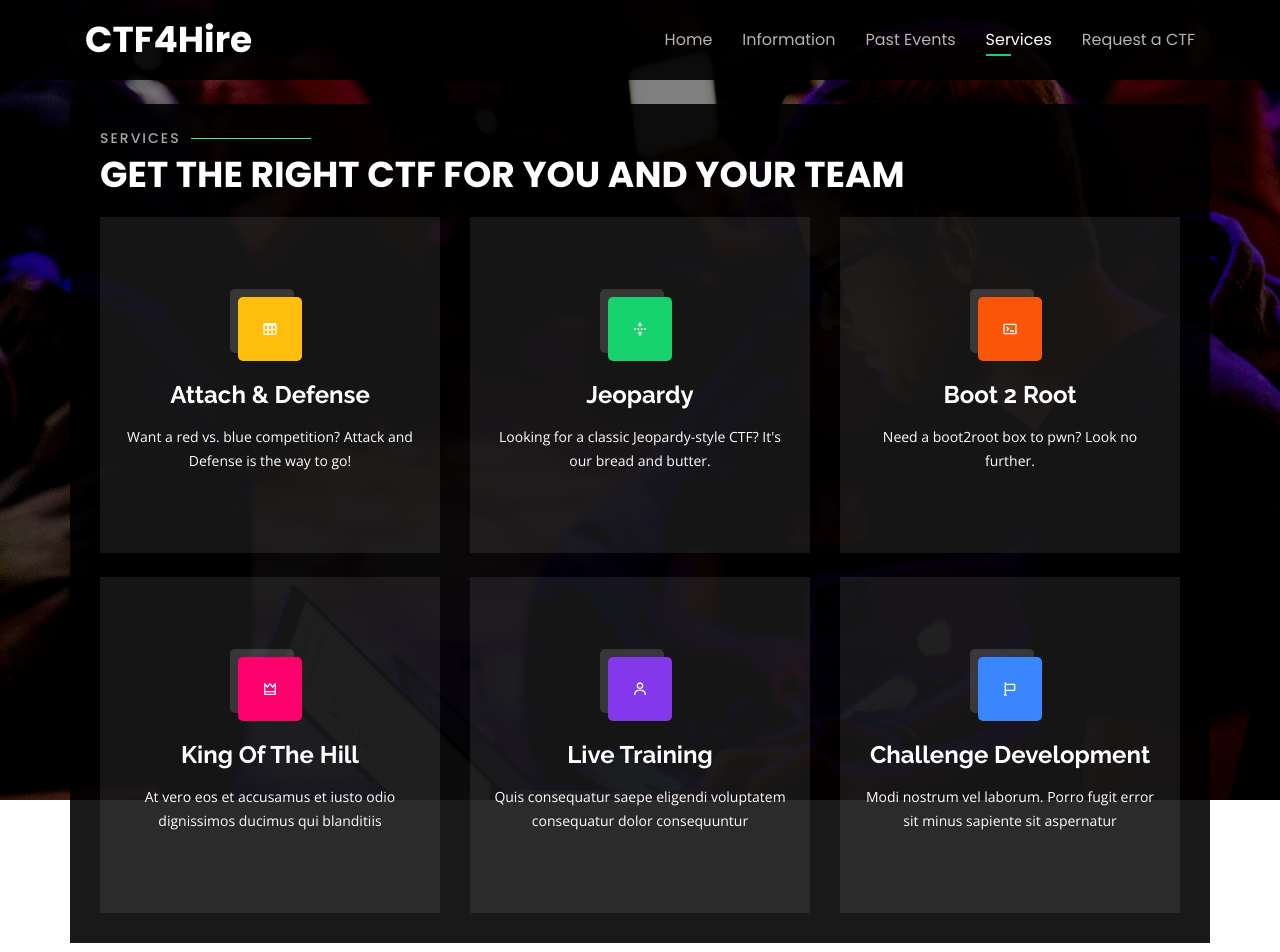
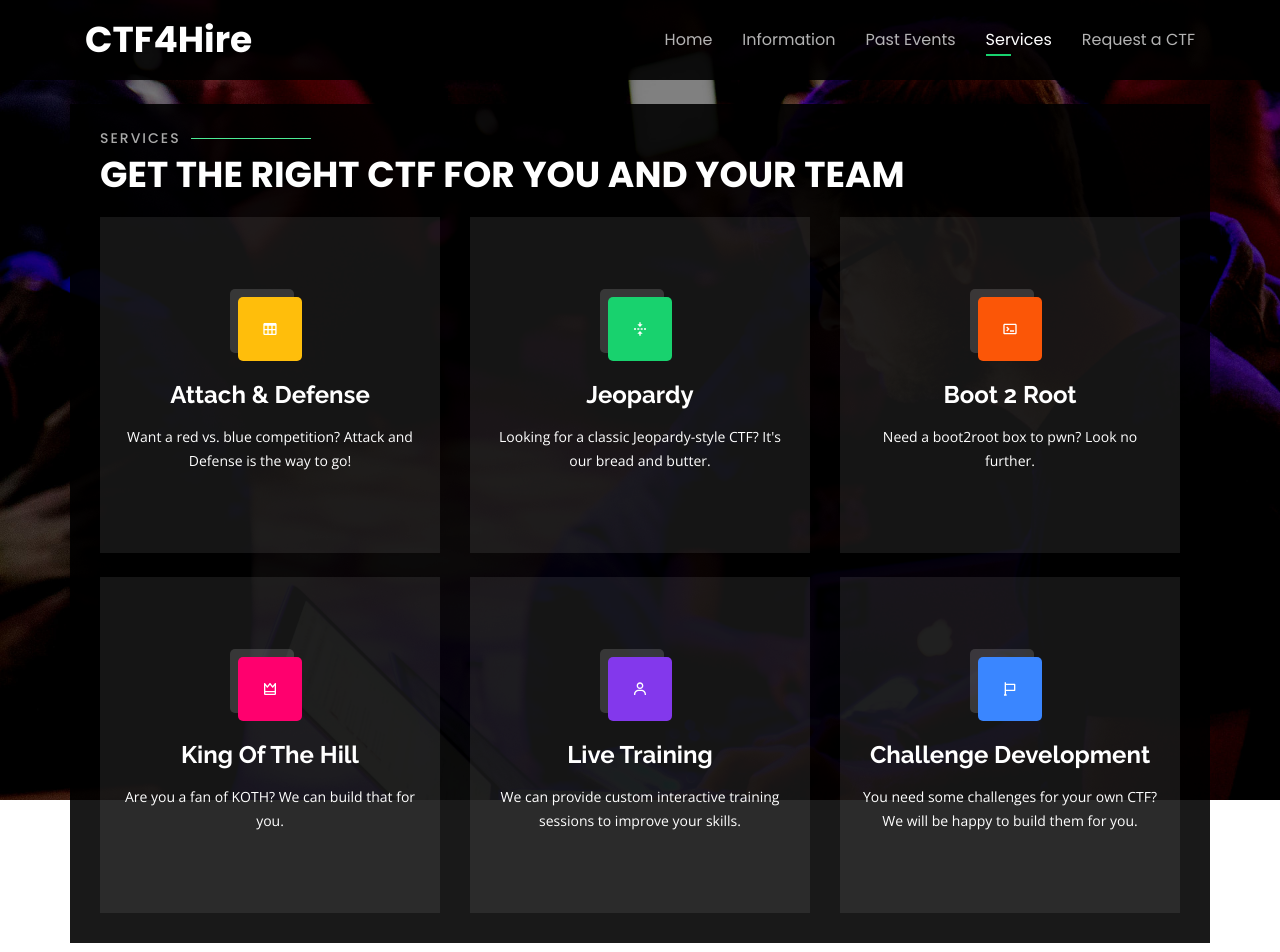
Before and after one commit to JustHackingCo/public-website, a React (Create React App) app: page /services in a window 1280 px wide. Shown: the top 952 px of the page. Built offline with nearby package versions, Linux system fonts and the light colour scheme.

Commit message:
fixed lorem ipsums in services page

```diff
--- a/src/pages/Services.js
+++ b/src/pages/Services.js
@@ -1,36 +1,84 @@
-import React from 'react'
-import { SectionPanel } from '../components/SectionPanel'
-import { Section } from '../components/Section'
-import { SectionTitle } from '../components/SectionTitle'
-import { SectionSubtitle } from '../components/SectionSubtitle'
-import { GameTypeCard } from '../components/services/GameTypeCard'
-import { Row } from 'react-bootstrap'
-import { BiTable, BiVerticalCenter, BiTerminal, BiCrown, BiUser, BiFlag } from 'react-icons/bi'
+import React from "react"
+import { SectionPanel } from "../components/SectionPanel"
+import { Section } from "../components/Section"
+import { SectionTitle } from "../components/SectionTitle"
+import { SectionSubtitle } from "../components/SectionSubtitle"
+import { GameTypeCard } from "../components/services/GameTypeCard"
+import { Row } from "react-bootstrap"
+import {
+  BiTable,
+  BiVerticalCenter,
+  BiTerminal,
+  BiCrown,
+  BiUser,
+  BiFlag,
+} from "react-icons/bi"
 
 export const Services = () => (
   <React.Fragment>
     <SectionPanel>
       <Section>
         <SectionTitle>Services</SectionTitle>
-                <SectionSubtitle>Get the right CTF for you and your team</SectionSubtitle>
+        <SectionSubtitle>
+          Get the right CTF for you and your team
+        </SectionSubtitle>
         <Row className="mt-n4">
-                    <GameTypeCard title="Attach & Defense" icon={BiTable} color="#ffbe0b" hovercolor="#ffdd80" link="#attackanddefense">
-                        Want a red vs. blue competition? Attack and Defense is the way to go!
+          <GameTypeCard
+            title="Attach & Defense"
+            icon={BiTable}
+            color="#ffbe0b"
+            hovercolor="#ffdd80"
+            link="#attackanddefense"
+          >
+            Want a red vs. blue competition? Attack and Defense is the way to
+            go!
           </GameTypeCard>
-                    <GameTypeCard title="Jeopardy" icon={BiVerticalCenter} color="#18d26e" hovercolor="#35e888" link="#jeopardy">
+          <GameTypeCard
+            title="Jeopardy"
+            icon={BiVerticalCenter}
+            color="#18d26e"
+            hovercolor="#35e888"
+            link="#jeopardy"
+          >
             Looking for a classic Jeopardy-style CTF? It's our bread and butter.
           </GameTypeCard>
-                    <GameTypeCard title="Boot 2 Root" icon={BiTerminal} color="#fb5607" hovercolor="#fba780" link="#boot2root">
+          <GameTypeCard
+            title="Boot 2 Root"
+            icon={BiTerminal}
+            color="#fb5607"
+            hovercolor="#fba780"
+            link="#boot2root"
+          >
             Need a boot2root box to pwn? Look no further.
           </GameTypeCard>
-                    <GameTypeCard title="King Of The Hill" icon={BiCrown} color="#ff006e" hovercolor="#ff80b7" link="#kingofthehill">
-                        At vero eos et accusamus et iusto odio dignissimos ducimus qui blanditiis
+          <GameTypeCard
+            title="King Of The Hill"
+            icon={BiCrown}
+            color="#ff006e"
+            hovercolor="#ff80b7"
+            link="#kingofthehill"
+          >
+            Are you a fan of KOTH? We can build that for you.
           </GameTypeCard>
-                    <GameTypeCard title="Live Training" icon={BiUser} color="#8338ec" hovercolor="#b792ec" link="#livetraining">
-                        Quis consequatur saepe eligendi voluptatem consequatur dolor consequuntur
+          <GameTypeCard
+            title="Live Training"
+            icon={BiUser}
+            color="#8338ec"
+            hovercolor="#b792ec"
+            link="#livetraining"
+          >
+            We can provide custom interactive training sessions to improve your
+            skills.
           </GameTypeCard>
-                    <GameTypeCard title="Challenge Development" icon={BiFlag} color="#3a86ff" hovercolor="#9bc1ff" link="#challengedev">
-                        Modi nostrum vel laborum. Porro fugit error sit minus sapiente sit aspernatur
+          <GameTypeCard
+            title="Challenge Development"
+            icon={BiFlag}
+            color="#3a86ff"
+            hovercolor="#9bc1ff"
+            link="#challengedev"
+          >
+            You need some challenges for your own CTF? We will be happy to build
+            them for you.
           </GameTypeCard>
         </Row>
       </Section>
```
Lines whose indentation alone changed are shown as unchanged.
